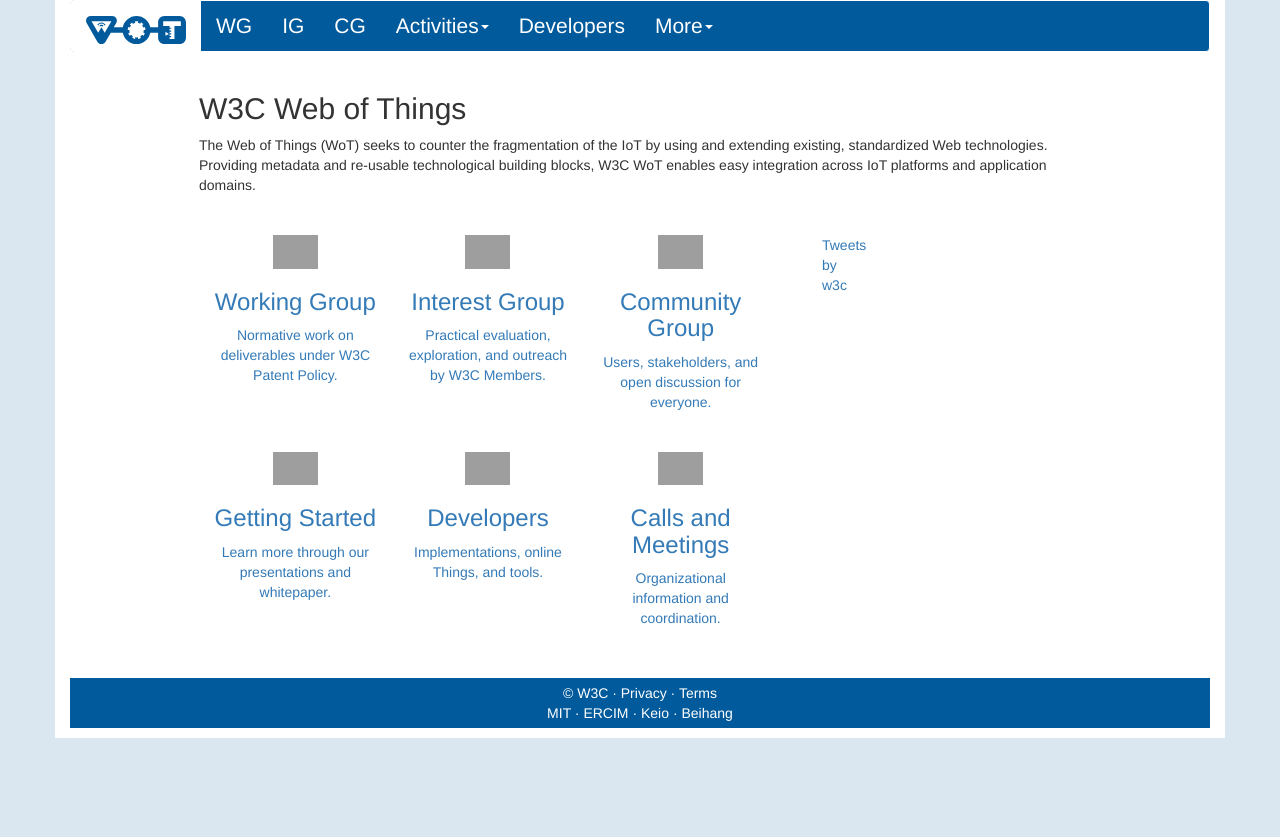
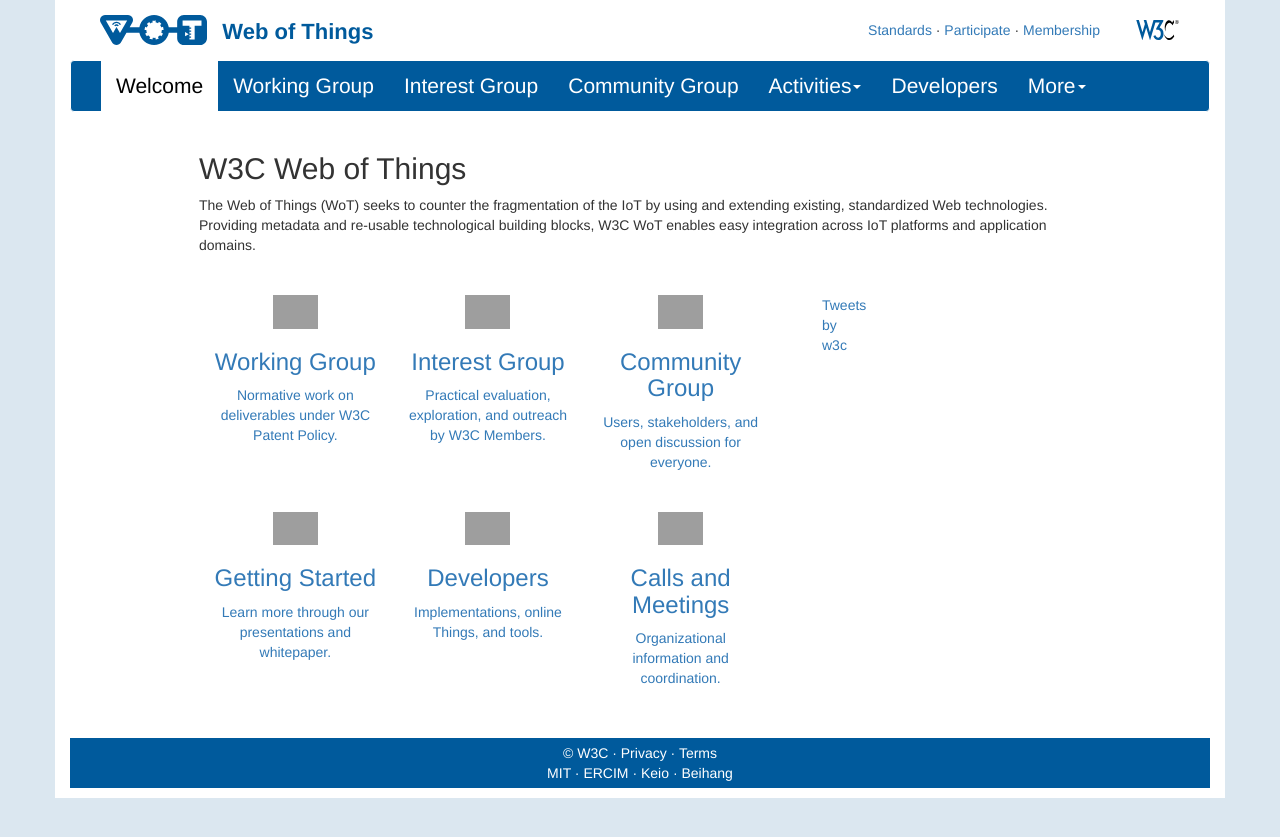
Before and after one commit to w3c/wot-marketing, a Jekyll site: the page built from docs/index.html, in a window 1280 px wide, cut to the strip 0-837 px from the top of the page. Built offline with Jekyll 4.4.1, drawn with Linux system fonts in a browser that asks for light colours; nearby versions of some CDN libraries; comment, search, counter and statistics services are not loaded; grey boxes are pictures that could not be loaded.

Commit message:
feat: new header above navigation bar
* spell out working group names

```diff
--- a/docs/_config.yml
+++ b/docs/_config.yml
@@ -7,28 +7,14 @@
 navigation:
 # - title: ⌂
 # - title: Home
-#   url: /wot-marketing/
-# - title: Groups
-#   subnavigation:
-#   - title: Working Group
-#     url: /wot-marketing/wg/
-#   - title: Interest Group
-#     url: /wot-marketing/ig/
-#   - title: Community Group
-#     url: /wot-marketing/cg/
-# - title: Working Group
- - title: WG
+ - title: Welcome
+   url: /wot-marketing/
+ - title: Working Group
    url: /wot-marketing/wg/
-# - title: Interest Group
- - title: IG
+ - title: Interest Group
    url: /wot-marketing/ig/
-# - title: Community Group
- - title: CG
+ - title: Community Group
    url: /wot-marketing/cg/
-# - title: News & Events
-#   url: /wot-pages/news-and-events/
-# - title: Getting Started
-#   url: /wot-pages/getting-started/
  - title: Activities
    subnavigation:
    - title: General
@@ -45,17 +31,9 @@
      url: /wot-marketing/activities/tf-discovery/
  - title: Developers
    url: /wot-marketing/developers/
-# - title: Members
-#   url: /wot-pages/members/
-# - title: Liasons & Testimonals
-#   url: /wot-pages/liasons/
-# - title: Specifications
-#   url: /wot-pages/specifications/
-# - title: Contact
-#   url: /wot-pages/contact/
  - title: More
    subnavigation:
    - title: Getting Started
      url: /wot-marketing/getting-started/
-   - title: Calls and Meetings
-     url: https://www.w3.org/WoT/IG/wiki/
+#   - title: Calls and Meetings
+#     url: https://www.w3.org/WoT/IG/wiki/
--- a/docs/_layouts/default.html
+++ b/docs/_layouts/default.html
@@ -28,6 +28,25 @@
 
     <div class="container">
 
+	  <div class="container-fluid"><!--  -->
+		<a class="navbar-brand bg-white" href="/wot-marketing/"><!--   -->
+			<img src="/wot-marketing/images/logo-mini-blue.svg" alt="Web of Things" height="30"/>
+		</a>
+		<div style="float:left;" class="hidden-xs">
+			<h2 style="font-size:22px; color:#005A9C; font-weight: bold;">Web of Things</h2>
+		</div>
+
+		<div style="float:right">
+			<a class="navbar-brand bg-white" href="https://www.w3.org/" target="_blank" rel="external">
+				<img src="/wot-marketing/images/w3c_home_nb-v.svg" alt="W3C" height="30" />
+			</a>
+		</div>
+			<div style="float:right; margin: 20px;" class="hidden-xs" >
+				<a href="https://www.w3.org/standards/" target="_blank">Standards</a> · <a href="https://www.w3.org/participate/" target="_blank">Participate</a> · <a href="https://www.w3.org/Consortium/membership" target="_blank">Membership</a>
+				<!-- · <a href="https://www.w3.org/Consortium/" target="_blank">About W3C</a> -->
+			</div>
+
+	  </div>
 
       <!-- Static navbar -->
       <nav class="navbar navbar-default"> <!-- navbar-fixed-top  -->
@@ -39,11 +58,9 @@
               <span class="icon-bar"></span>
               <span class="icon-bar"></span>
             </button>
-            <a class="navbar-brand bg-white" href="/wot-marketing/" style="background-color: white">
-				<!-- WoT <br />-->
+            <!--<a class="navbar-brand bg-white" href="/wot-marketing/" style="background-color: white">
 				<img src="/wot-marketing/images/logo-mini-blue.svg" alt="WoT" width="100" />
-			</a>
-
+			</a>-->
           </div>
           <div id="navbar" class="navbar-collapse collapse">
             <ul class="nav navbar-nav">
```
Also changed, not shown: docs/images/w3c_home_nb-v.svg (added).
